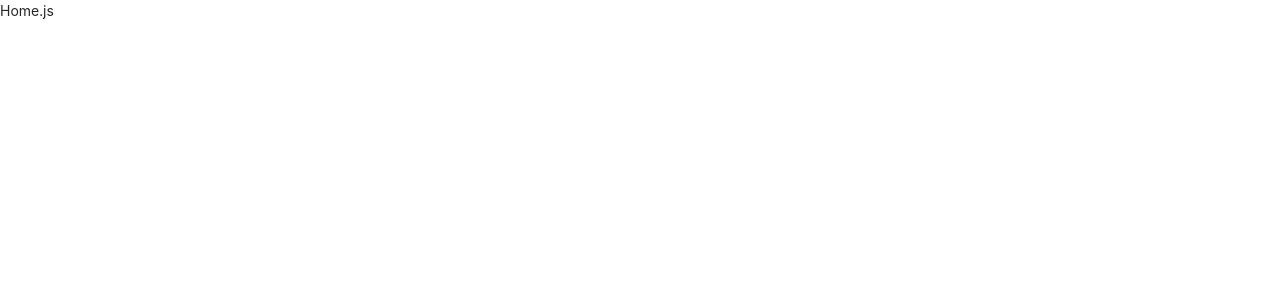
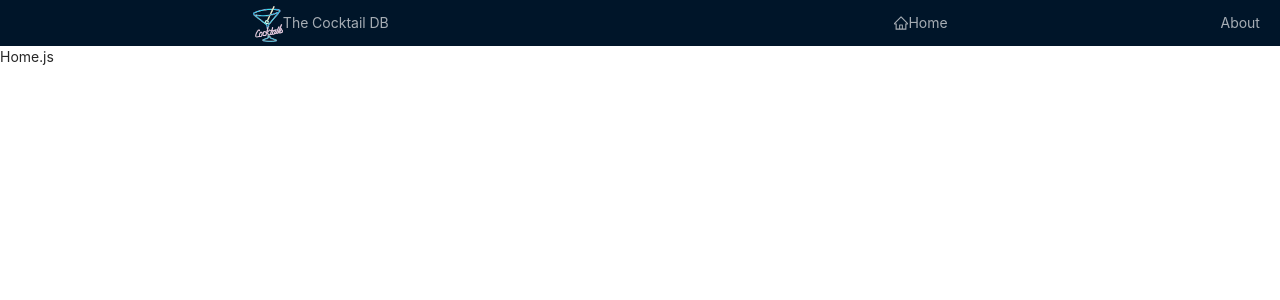
Before and after one commit to alican-uver/React-TheCoctailDB, a React (Create React App) app: page / in a window 1280 px wide. Shown: the top 300 px of the page. Built offline with nearby package versions, Linux system fonts and the light colour scheme.

Commit message:
navbar created

```diff
--- a/src/App.js
+++ b/src/App.js
@@ -7,13 +7,17 @@ import About from './pages/About';
 import NotFound from './pages/NotFound';
 import SingleCoctail from './pages/SingleCoctail';
 
+// Navbar
+import Navbar from './components/Navbar';
+
 function App() {
   return (
     <Router>
+      <Navbar />
       <Switch>
         <Route exact path="/" component={Home} />
         <Route exact path="/about" component={About} />
-        <Route exact path="/singleCoctail" component={SingleCoctail} />
+        <Route exact path="/cocktail/:id" component={SingleCoctail} />
         <Route path="*" component={NotFound} />
       </Switch>
     </Router>
--- a/src/components/Navbar.js
+++ b/src/components/Navbar.js
@@ -1,11 +1,17 @@
-import React from 'react'
+import React from "react";
+import { Menu } from "antd";
+import logo from "../logo/coctailLogo.png";
+import { Link } from 'react-router-dom';
+import {HomeOutlined} from '@ant-design/icons';
 
 const Navbar = () => {
-    return (
-        <div>
-            Navbar.js
-        </div>
-    )
-}
+  return (
+    <Menu mode="horizontal" theme = "dark" style ={{display:'flex', justifyContent:'space-between', alignItems: 'center'}}>
+      <Menu.Item><img src= {logo} alt="cocktail logo" width = "30"/>The Cocktail DB</Menu.Item>
+      <Menu.Item><HomeOutlined /><Link to ='/'>Home</Link></Menu.Item>
+      <Menu.Item><Link to ='/about'>About</Link></Menu.Item>
+    </Menu>
+  );
+};
 
-export default Navbar
+export default Navbar;
```
